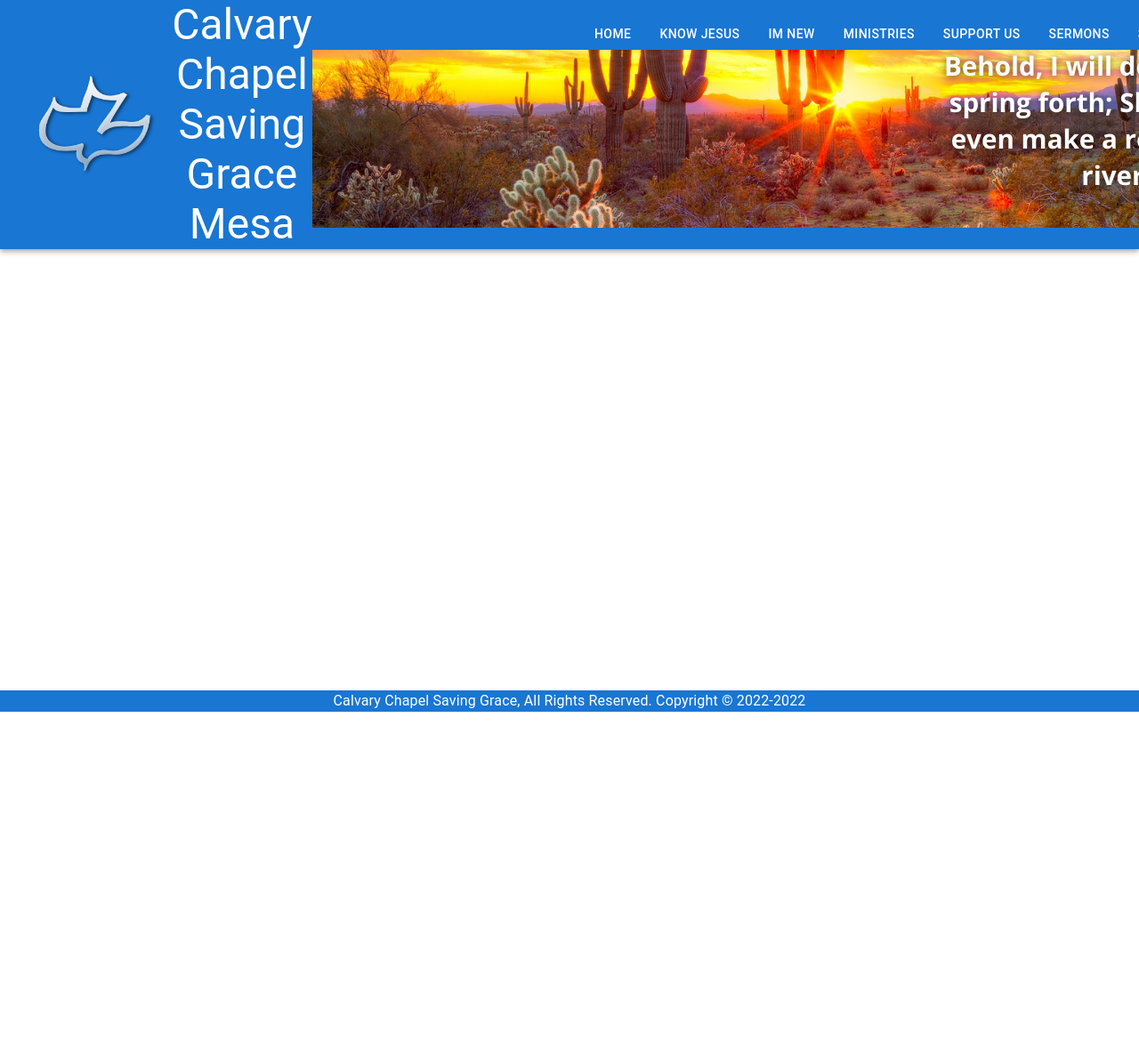
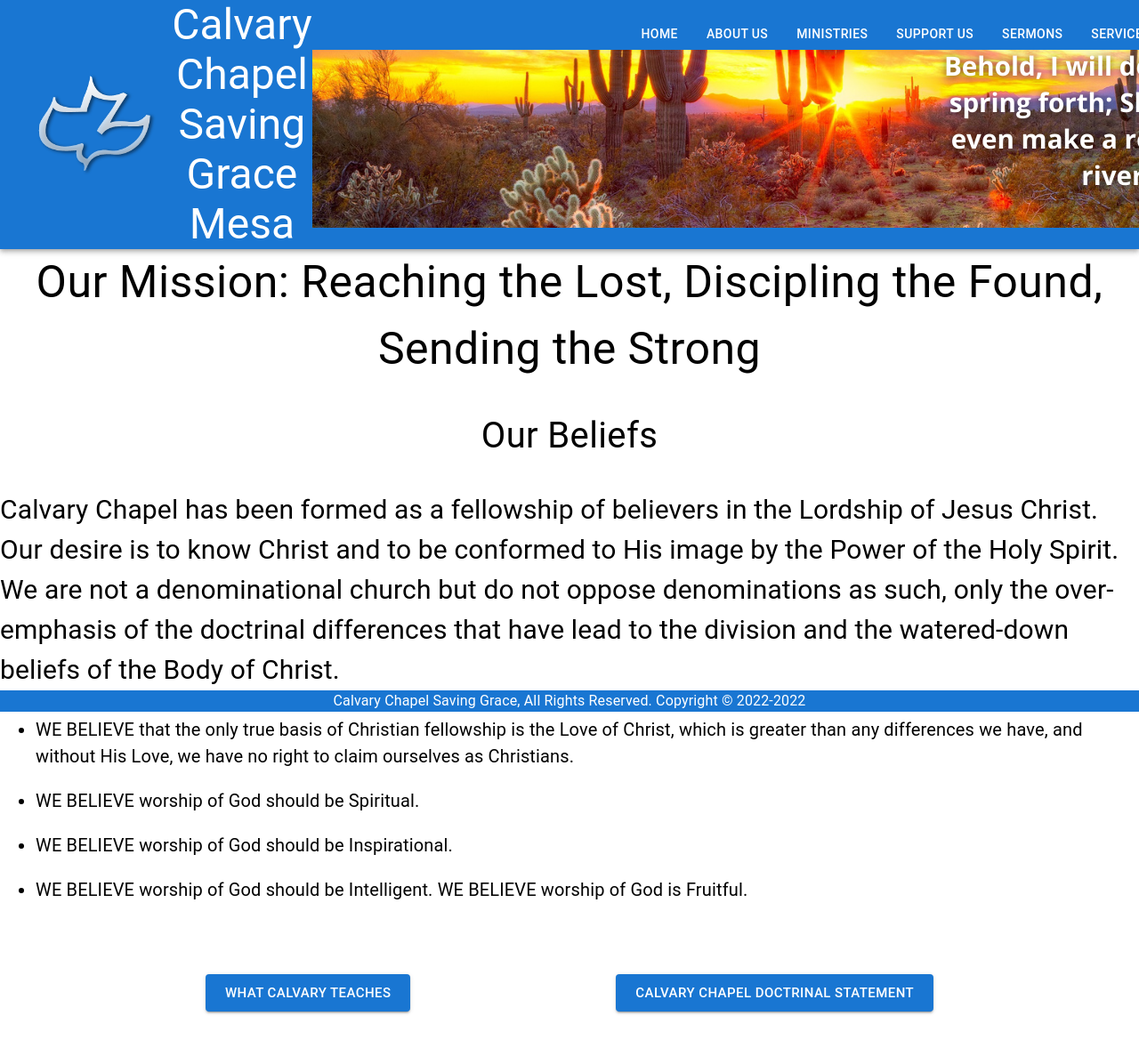
Before and after one commit to jenmlucas/calvary, a React (Create React App) app: page /about in a window 1280 px wide. Shown: the top 1178 px of the page at 89% size. Before the commit the page ends 800 px from the top, so only its background shows below. Built offline with nearby package versions, Linux system fonts and the light colour scheme.

Commit message:
changed nav name to be about us, along with the links

```diff
--- a/src/App.js
+++ b/src/App.js
@@ -2,7 +2,7 @@
 import Nav from "./components/Nav/Nav";
 import Footer from "./components/Footer/Footer";
 import Home from "./pages/Home";
-import OurBeliefs from "./pages/OurBeliefs";
+import About from "./pages/About";
 import { BrowserRouter as Router, Route, Switch } from 'react-router-dom';
 
 function App() {
@@ -12,7 +12,7 @@
       <Nav></Nav>
       <Switch>
       <Route exact path="/home" component={Home} />
-      <Route exact path="/beliefs" component={OurBeliefs} />
+      <Route exact path="/about" component={About} />
       </Switch>
     </Router>
       <Footer></Footer>
--- a/src/components/Nav/Nav.js
+++ b/src/components/Nav/Nav.js
@@ -8,11 +8,10 @@
 import Grid from "@mui/material/Grid";
 import Menu from "@mui/material/Menu";
 import MenuItem from "@mui/material/MenuItem";
-import SecondMenu from "@mui/material/Menu";
-import SecondMenuItem from "@mui/material/MenuItem";
+// import SecondMenu from "@mui/material/Menu";
+// import SecondMenuItem from "@mui/material/MenuItem";
 import { Link } from "react-router-dom";
 import calvary from "../../assets/images/calvary.png";
-
 
 export default function Nav() {
   const [anchorEl, setAnchorEl] = useState(null);
@@ -24,42 +23,77 @@
     setAnchorEl(null);
   };
 
-  const [anchorElSecond, setAnchorElSecond] = useState(null);
-  const openSecond = Boolean(anchorElSecond);
-  const handleClickSecond = (event) => {
-    setAnchorElSecond(event.currentTarget);
-  };
-  const handleCloseSecond = () => {
-    setAnchorElSecond(null);
-  };
+  // const [anchorElSecond, setAnchorElSecond] = useState(null);
+  // const openSecond = Boolean(anchorElSecond);
+  // const handleClickSecond = (event) => {
+  //   setAnchorElSecond(event.currentTarget);
+  // };
+  // const handleCloseSecond = () => {
+  //   setAnchorElSecond(null);
+  // };
+
   return (
     <Box>
       <AppBar position="static">
         <Toolbar>
-        <img src={calvary}height='150px'/>
-          <Typography variant="h3" component="div" sx={{ flexGrow: 5 }} textAlign="center">
+          <img src={calvary} height="150px" />
+          <Typography
+            variant="h3"
+            component="div"
+            sx={{ flexGrow: 5 }}
+            textAlign="center"
+          >
             Calvary Chapel Saving Grace <br></br> Mesa
           </Typography>
           <Grid textAlign={"center"}>
-          <Link to="/home"  style={{ textDecoration: "none", color: "white" }}>
+            <Link to="/home" style={{ textDecoration: "none", color: "white" }}>
               <Button variant="h4" component="div" sx={{ flexGrow: 5 }}>
                 Home
               </Button>
             </Link>
+            <Link
+              to="/about"
+              style={{ textDecoration: "none", color: "white" }}
+            >
+              <Button variant="h4" component="div" sx={{ flexGrow: 5 }}>
+                About Us
+              </Button>
+            </Link>
+            {/* <Menu
+              id="basic-menu"
+              anchorEl={anchorEl}
+              open={open}
+              onClose={handleClose}
+              MenuListProps={{
+                "aria-labelledby": "basic-button",
+              }}
+            > */}
+            {/* <Link
+                to="/beliefs"
+                style={{ textDecoration: "none", color: "black" }}
+              >
+                <MenuItem onClick={handleClose}>Our Beliefs</MenuItem>
+              </Link> */}
+            {/* <MenuItem onClick={handleClose}>
+                What is Calvary Teaching
+              </MenuItem> */}
+            {/* <MenuItem onClick={handleClose}>
+                Calvary Chapel Doctrinal Statement
+              </MenuItem>
+            </Menu>
             <Button variant="h4" component="div" sx={{ flexGrow: 5 }}>
               Know Jesus
-          </Button>
+            </Button> */}
             <Button
               variant="h4"
               component="div"
-            sx={{ flexGrow: 5 }}
               id="basic-button"
               aria-controls={open ? "basic-menu" : undefined}
               aria-haspopup="true"
               aria-expanded={open ? "true" : undefined}
               onClick={handleClick}
             >
-            Im New
+              Ministries
             </Button>
             <Menu
               id="basic-menu"
@@ -70,35 +104,19 @@
                 "aria-labelledby": "basic-button",
               }}
             >
-            <Link to="/beliefs" style={{ textDecoration: "none", color: "black"}}>
-            <MenuItem onClick={handleClose} >Our Beliefs</MenuItem>
-            </Link>
-            <MenuItem onClick={handleClose}>What is Calvary Teaching</MenuItem>
-            <MenuItem onClick={handleClose}>Calvary Chapel Doctrinal Statement</MenuItem>
+              <MenuItem onClick={handleClose}>
+                Men's Ministry
+              </MenuItem>
+              <MenuItem onClick={handleClose}>
+                Women's Ministry
+              </MenuItem>
+              <MenuItem onClick={handleClose}>
+                Transformed- Jr High/High School
+              </MenuItem>
+              <MenuItem onClick={handleClose}>
+                Calvary Kidz
+              </MenuItem>
             </Menu>
-          <Button variant="h4" component="div"
-          id="basic-button"
-          aria-controls={openSecond ? "basic-menu" : undefined}
-          aria-haspopup="true"
-          aria-expanded={openSecond ? "true" : undefined}
-          onClick={handleClickSecond}
-          >
-            Ministries
-          </Button>
-          <SecondMenu
-            id="basic-menu"
-            anchorEl={anchorElSecond}
-            open={openSecond}
-            onClose={handleCloseSecond}
-            MenuListProps={{
-              "aria-labelledby": "basic-button",
-            }}
-          >
-            <SecondMenuItem onClick={handleCloseSecond}>Men's Ministry </SecondMenuItem>
-            <SecondMenuItem onClick={handleCloseSecond}>Women's Ministry </SecondMenuItem>
-            <SecondMenuItem onClick={handleCloseSecond}>Transformed- Jr High/High School </SecondMenuItem>
-            <SecondMenuItem onClick={handleCloseSecond}> Calvary Kidz</SecondMenuItem>
-          </SecondMenu>
             <Button variant="h4" component="div" sx={{ flexGrow: 5 }}>
               Support Us
             </Button>
@@ -108,7 +126,7 @@
             <Button variant="h4" component="div" sx={{ flexGrow: 5 }}>
               Service Times
             </Button>
-           <img src={hero} alt="hero" width="auto"/>
+            <img src={hero} alt="hero" width="auto" />
           </Grid>
         </Toolbar>
       </AppBar>
--- /dev/null
+++ b/src/pages/About.js
@@ -0,0 +1,85 @@
+import React from "react";
+import Typography from "@mui/material/Typography";
+import { makeStyles } from "@mui/styles";
+import Button from "@mui/material/Button";
+import teaching from "../assets/documents/calvaryTeaches.pdf";
+import doctrine from "../assets/documents/doctrinalStatement.pdf"
+
+
+
+const useStyles = makeStyles({
+  mission: {
+    textAlign: "center",
+    fontSize: "50px",
+  },
+  title: {
+    textAlign: "center",
+    fontSize: "40px",
+    marginTop: 30
+  },
+  body: {
+    fontSize: "30px",
+    marginTop: 30
+  },
+  beliefUl: {
+    textAlign: "center",
+    marginTop: 30,
+    fontSize: "20px",
+  },
+  beliefLi: {
+    marginBottom: 20,
+    textAlign: "left",
+  },
+  calvaryTeachesButton: {
+    display: "flex",
+    justifyContent: "space-evenly",
+    marginTop: 80
+  }
+});
+
+export default function Beliefs() {
+  const classes = useStyles();
+  return (
+    <div>
+      <Typography className={classes.mission}>
+        Our Mission: Reaching the Lost, Discipling the Found, Sending the Strong
+      </Typography>
+      <Typography>
+      <Typography className={classes.title}> Our Beliefs </Typography>
+        <div className={classes.body}>
+          Calvary Chapel has been formed as a fellowship of believers in the
+          Lordship of Jesus Christ. Our desire is to know Christ and to be
+          conformed to His image by the Power of the Holy Spirit. We are not a
+          denominational church but do not oppose denominations as such, only
+          the over-emphasis of the doctrinal differences that have lead to the
+          division and the watered-down beliefs of the Body of Christ.
+        </div>
+        <ul className={classes.beliefUl}>
+          <li className={classes.beliefLi}>
+            WE BELIEVE that the only true basis of Christian fellowship is the
+            Love of Christ, which is greater than any differences we have, and
+            without His Love, we have no right to claim ourselves as Christians.
+          </li>
+          <li className={classes.beliefLi}>
+            WE BELIEVE worship of God should be Spiritual.
+          </li>
+          <li className={classes.beliefLi}>
+            WE BELIEVE worship of God should be Inspirational.
+          </li>
+          <li className={classes.beliefLi}>
+            WE BELIEVE worship of God should be Intelligent. WE BELIEVE worship
+            of God is Fruitful.
+          </li>
+        </ul>
+      </Typography>
+      <div className={classes.calvaryTeachesButton}>
+      <Button variant="contained" size="large" href={teaching} target="_blank">
+             What Calvary Teaches
+      </Button>
+      <Button variant="contained" size="large" href={doctrine} target="_blank">
+            Calvary Chapel Doctrinal Statement
+      </Button>
+      </div>
+    </div>
+  );
+}
--- a/src/pages/Home.js
+++ b/src/pages/Home.js
@@ -1,9 +1,11 @@
 import React from "react";
+import { Typography } from "@mui/material";
 
 
 export default function Home() {
   return (
     <div>
+      <Typography> WELCOME HOME</Typography>
 
     </div>
   );
--- a/src/pages/OurBeliefs.js
+++ /dev/null
@@ -1,23 +0,0 @@
-import React from "react";
-
-export default function Beliefs() {
-  return (
-    <div>
-      <h1> Our Beliefs </h1>
-      <p>
-        Calvary Chapel has been formed as a fellowship of believers in the
-        Lordship of Jesus Christ. Our desire is to know Christ and to be
-        conformed to His image by the Power of the Holy Spirit. We are not a
-        denominational church but do not oppose denominations as such, only the
-        over-emphasis of the doctrinal differences that have lead to the
-        division and the watered-down beliefs of the Body of Christ. WE BELIEVE
-        that the only true basis of Christian fellowship is the Love of Christ,
-        which is greater than any differences we have, and without His Love, we
-        have no right to claim ourselves as Christians. WE BELIEVE worship of
-        God should be Spiritual. WE BELIEVE worship of God should be
-        Inspirational. WE BELIEVE worship of God should be Intelligent. WE
-        BELIEVE worship of God is Fruitful.
-      </p>
-    </div>
-  );
-}
```
Also changed, not shown: 2 other files (tests, documents, lock files or other folders). Lines whose indentation alone changed are shown as unchanged.
